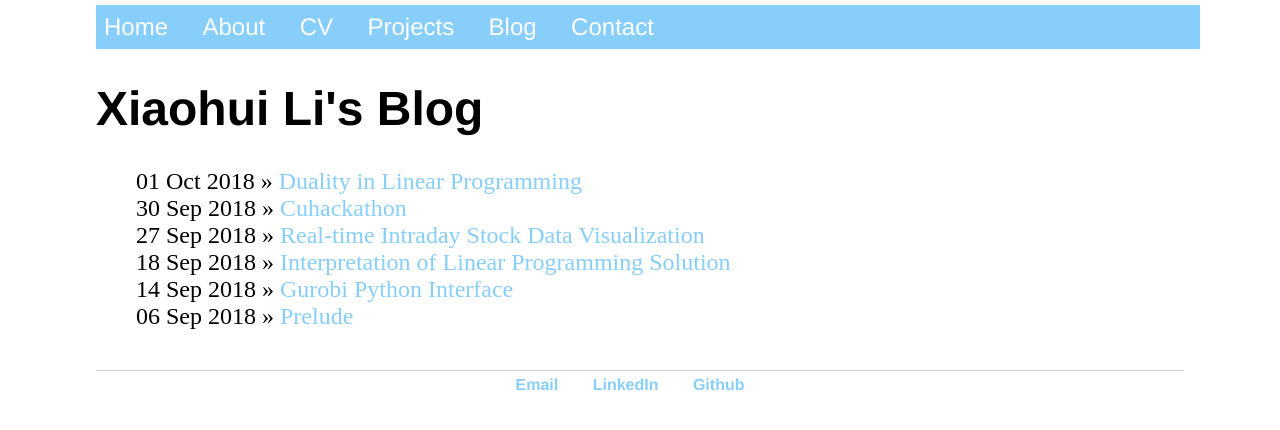
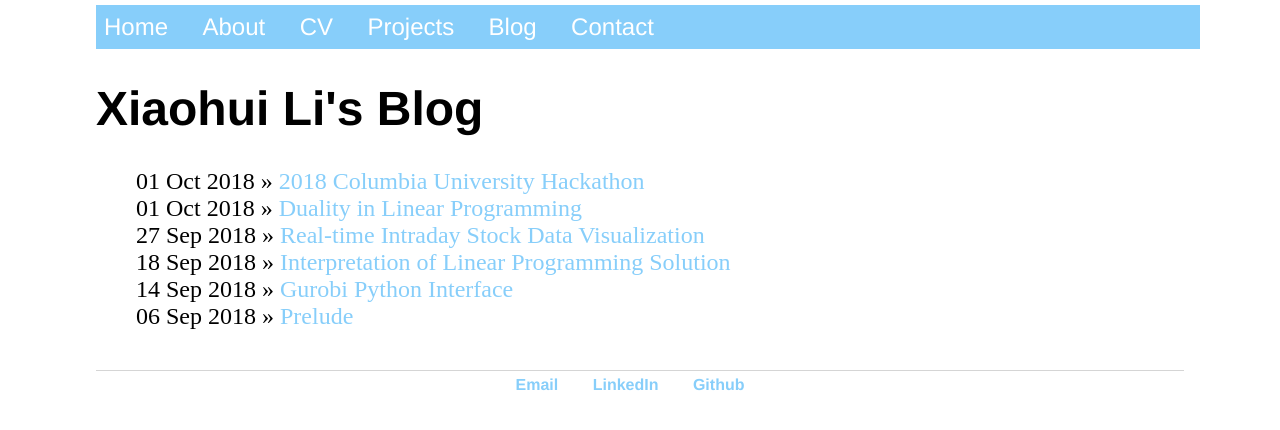
Before and after one commit to xiaohui-victor-li/xiaohui-victor-li.github.io, a Jekyll site: the page built from blog/index.html, in a window 1280 px wide. Shown: the top 430 px of the page. Built offline with Jekyll 4.4.1, drawn with Linux system fonts in a browser that asks for light colours.

Commit message:
Update 2018-9-30-CUhackathon.html

```diff
--- a/_posts/2018-9-30-CUhackathon.html
+++ b/_posts/2018-9-30-CUhackathon.html
@@ -1,3 +1,9 @@
+---
+title: "2018 Columbia University Hackathon"
+date: 2018-10-01
+---
+
+
 <!doctype html>
 <html lang="en">
   <head>
```
Also changed, not shown: other parts of _posts/2018-9-30-CUhackathon.html (+1 -1 lines).
